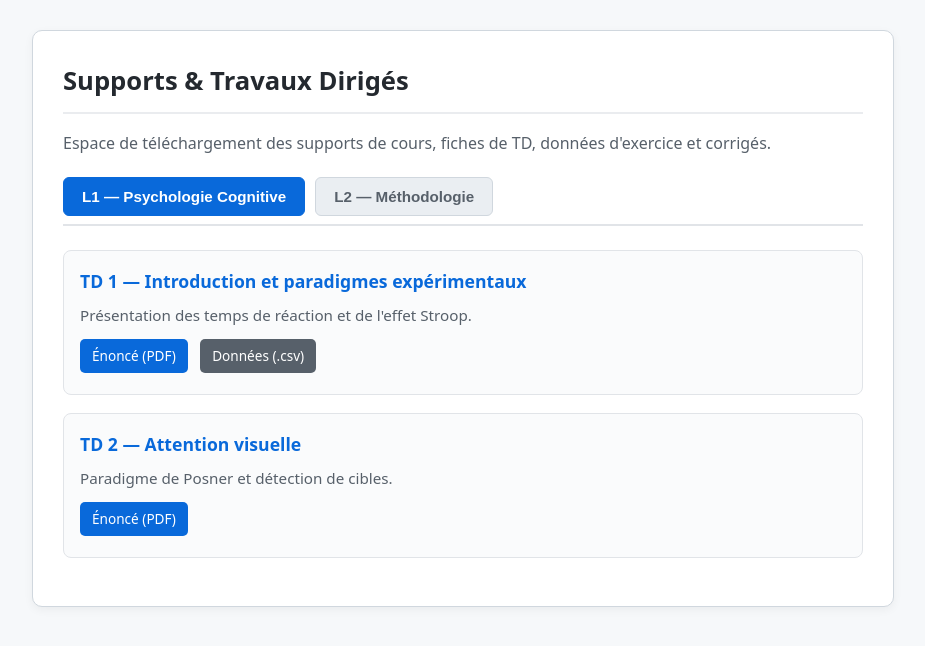
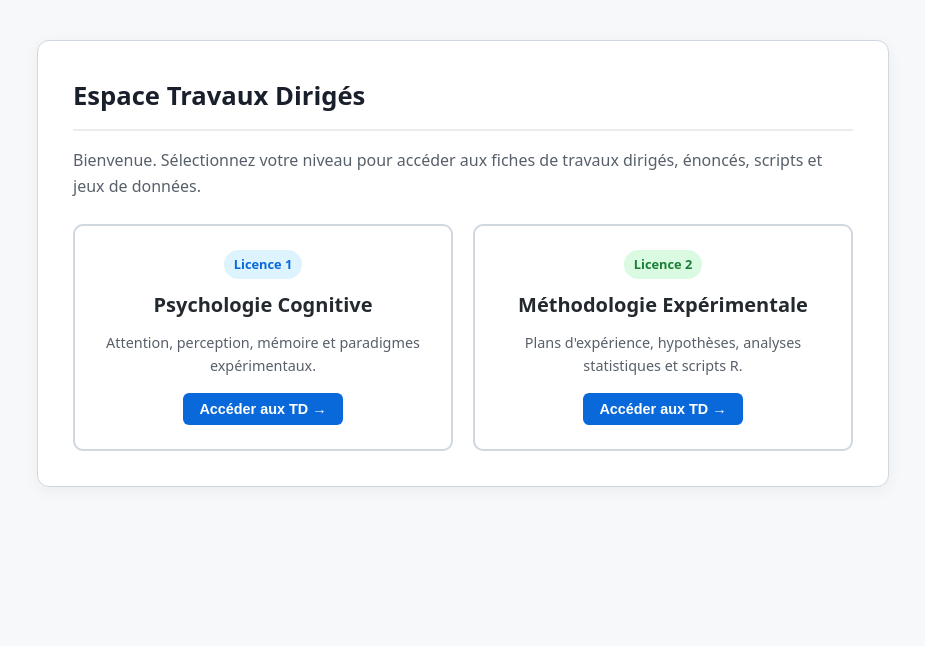
Before and after one commit to EmilienB-Bop/TD, a plain HTML site: page index.html in a window 1280 px wide. Shown: the whole page, without its empty margins (177-1102 px from the left). Drawn offline with Linux system fonts and the light colour scheme.

Commit message:
Refactor index.html for course content and styling
Updated the title and modified styling for various elements. Changed content structure for course sections and adjusted padding, margins, and colors.

```diff
--- a/index.html
+++ b/index.html
@@ -3,82 +3,141 @@
 <head>
   <meta charset="UTF-8">
   <meta name="viewport" content="width=device-width, initial-scale=1.0">
-  <title>Ressources Pédagogiques — Emilien Brochet</title>
+  <title>Supports de TD — Emilien Brochet</title>
   <style>
     body {
       font-family: system-ui, -apple-system, sans-serif;
       margin: 0;
-      padding: 30px 20px;
+      padding: 40px 20px;
       line-height: 1.6;
       color: #24292f;
       background-color: #f6f8fa;
     }
 
     .container {
-      max-width: 800px;
+      max-width: 780px;
       margin: 0 auto;
       background: #ffffff;
-      padding: 30px;
-      border-radius: 10px;
+      padding: 35px;
+      border-radius: 12px;
       border: 1px solid #d0d7de;
-      box-shadow: 0 3px 10px rgba(0,0,0,0.05);
+      box-shadow: 0 4px 15px rgba(0,0,0,0.05);
     }
 
     h1 {
       margin-top: 0;
       font-size: 1.6rem;
       border-bottom: 2px solid #eaecef;
-      padding-bottom: 10px;
+      padding-bottom: 12px;
+      color: #1a1f2c;
     }
 
     .intro {
       color: #57606a;
-      margin-bottom: 20px;
+      margin-bottom: 25px;
     }
 
-    /* Barre d'onglets */
-    .tabs {
-      display: flex;
-      gap: 10px;
-      margin-bottom: 24px;
-      border-bottom: 2px solid #e1e4e8;
-      padding-bottom: 8px;
+    /* Grille de sélection d'accueil */
+    .portal-grid {
+      display: grid;
+      grid-template-columns: 1fr 1fr;
+      gap: 20px;
+      margin-top: 20px;
     }
 
-    .tab-btn {
-      background: #eaeef2;
-      border: 1px solid #d0d7de;
-      padding: 10px 18px;
-      border-radius: 6px;
+    @media (max-width: 600px) {
+      .portal-grid {
+        grid-template-columns: 1fr;
+      }
+    }
+
+    .course-card {
+      border: 2px solid #d0d7de;
+      border-radius: 10px;
+      padding: 24px;
+      text-align: center;
       cursor: pointer;
-      font-size: 0.95rem;
-      font-weight: 600;
-      color: #57606a;
+      background: #ffffff;
       transition: all 0.2s ease;
     }
 
-    .tab-btn:hover {
-      background: #d0d7de;
+    .course-card:hover {
+      border-color: #0969da;
+      box-shadow: 0 6px 18px rgba(9, 105, 218, 0.12);
+      transform: translateY(-2px);
     }
 
-    .tab-btn.active {
+    .badge {
+      display: inline-block;
+      padding: 4px 10px;
+      font-size: 0.8rem;
+      font-weight: 700;
+      border-radius: 20px;
+      margin-bottom: 10px;
+    }
+
+    .badge-l1 {
+      background: #ddf4ff;
+      color: #0969da;
+    }
+
+    .badge-l2 {
+      background: #dafbe1;
+      color: #1a7f37;
+    }
+
+    .course-card h2 {
+      margin: 0 0 10px 0;
+      font-size: 1.25rem;
+    }
+
+    .course-card p {
+      margin: 0 0 16px 0;
+      font-size: 0.9rem;
+      color: #57606a;
+    }
+
+    .enter-btn {
+      display: inline-block;
+      padding: 8px 16px;
       background: #0969da;
       color: #ffffff;
-      border-color: #0969da;
+      border-radius: 6px;
+      font-size: 0.9rem;
+      font-weight: 600;
+      border: none;
+      cursor: pointer;
     }
 
-    .tab-content {
+    /* Vues de cours (cachées au départ) */
+    .course-view {
       display: none;
     }
 
-    .tab-content.active {
-      display: block;
+    .back-btn {
+      display: inline-flex;
+      align-items: center;
+      background: none;
+      border: 1px solid #d0d7de;
+      padding: 6px 12px;
+      border-radius: 6px;
+      color: #57606a;
+      cursor: pointer;
+      font-size: 0.85rem;
+      font-weight: 500;
+      margin-bottom: 20px;
+      transition: background 0.15s ease;
     }
 
-    /* Fiche de séance / TD */
+    .back-btn:hover {
+      background: #f3f4f6;
+      color: #24292f;
+    }
+
+    /* Cartes de TD */
     .seance {
       margin-bottom: 18px;
-      padding: 16px;
+      padding: 18px;
       border: 1px solid #e1e4e8;
       border-radius: 8px;
       background: #fafbfc;
@@ -87,20 +146,20 @@
     .seance h3 {
       margin: 0 0 8px 0;
       font-size: 1.1rem;
-      color: #0969da;
+      color: #1a1f2c;
     }
 
     .seance p {
-      margin: 0 0 12px 0;
-      font-size: 0.95rem;
+      margin: 0 0 14px 0;
+      font-size: 0.9rem;
       color: #57606a;
     }
 
     .btn {
       display: inline-block;
-      padding: 6px 12px;
+      padding: 6px 14px;
       margin-right: 8px;
-      margin-bottom: 5px;
+      margin-bottom: 6px;
       background: #0969da;
       color: white;
       text-decoration: none;
@@ -125,62 +184,85 @@
 <body>
 
   <div class="container">
-    <h1>Supports & Travaux Dirigés</h1>
-    <p class="intro">Espace de téléchargement des supports de cours, fiches de TD, données d'exercice et corrigés.</p>
 
-    <!-- Onglets -->
-    <div class="tabs">
-      <button class="tab-btn active" onclick="switchTab(event, 'tab-l1')">L1 — Psychologie Cognitive</button>
-      <button class="tab-btn" onclick="switchTab(event, 'tab-l2')">L2 — Méthodologie</button>
+    <!-- VUE 1 : PORTAIL DE DÉPART -->
+    <div id="home-view">
+      <h1>Espace Travaux Dirigés</h1>
+      <p class="intro">Bienvenue. Sélectionnez votre niveau pour accéder aux fiches de travaux dirigés, énoncés, scripts et jeux de données.</p>
+
+      <div class="portal-grid">
+        <!-- Carte L1 -->
+        <div class="course-card" onclick="showCourse('l1')">
+          <span class="badge badge-l1">Licence 1</span>
+          <h2>Psychologie Cognitive</h2>
+          <p>Attention, perception, mémoire et paradigmes expérimentaux.</p>
+          <button class="enter-btn">Accéder aux TD &rarr;</button>
+        </div>
+
+        <!-- Carte L2 -->
+        <div class="course-card" onclick="showCourse('l2')">
+          <span class="badge badge-l2">Licence 2</span>
+          <h2>Méthodologie Expérimentale</h2>
+          <p>Plans d'expérience, hypothèses, analyses statistiques et scripts R.</p>
+          <button class="enter-btn">Accéder aux TD &rarr;</button>
+        </div>
+      </div>
     </div>
 
-    <!-- Contenu L1 -->
-    <div id="tab-l1" class="tab-content active">
+    <!-- VUE 2 : L1 COGNITIVE -->
+    <div id="view-l1" class="course-view">
+      <button class="back-btn" onclick="showHome()">&larr; Retour au choix des cours</button>
+      <h1>L1 — Psychologie Cognitive</h1>
+      <p class="intro">Ressources, sujets de TD et matériels d'expériences.</p>
 
-      <!-- Exemple de TD L1 -->
       <div class="seance">
-        <h3>TD 1 — Introduction et paradigmes expérimentaux</h3>
-        <p>Présentation des temps de réaction et de l'effet Stroop.</p>
+        <h3>TD 1 — Introduction et temps de réaction</h3>
+        <p>Paradigme de soustraction mentale et effet Stroop.</p>
         <a href="L1_TD1_Enonce.pdf" class="btn" target="_blank" download>Énoncé (PDF)</a>
         <a href="L1_TD1_Donnees.csv" class="btn btn-secondary" target="_blank" download>Données (.csv)</a>
       </div>
 
       <div class="seance">
         <h3>TD 2 — Attention visuelle</h3>
-        <p>Paradigme de Posner et détection de cibles.</p>
+        <p>Paradigme d'indiçage spatial de Posner.</p>
         <a href="L1_TD2_Enonce.pdf" class="btn" target="_blank" download>Énoncé (PDF)</a>
       </div>
-
     </div>
 
-    <!-- Contenu L2 -->
-    <div id="tab-l2" class="tab-content">
+    <!-- VUE 3 : L2 MÉTHODO -->
+    <div id="view-l2" class="course-view">
+      <button class="back-btn" onclick="showHome()">&larr; Retour au choix des cours</button>
+      <h1>L2 — Méthodologie Expérimentale</h1>
+      <p class="intro">Plans factoriels, manipulation des variables et traitements statistiques.</p>
 
-      <!-- Exemple de TD L2 -->
       <div class="seance">
-        <h3>TD 1 — Rappels statistiques et plans d'expérience</h3>
-        <p>Plans factoriels, variables indépendantes / dépendantes et hypothèses.</p>
-        <a href="L2_TD1_Fiche.pdf" class="btn" target="_blank" download>Support de TD (PDF)</a>
+        <h3>TD 1 — Plans factoriels & Opérationnalisation</h3>
+        <p>Identification des VI, VD et formulation des hypothèses opérationnelles.</p>
+        <a href="L2_TD1_Enonce.pdf" class="btn" target="_blank" download>Énoncé (PDF)</a>
       </div>
 
       <div class="seance">
-        <h3>TD 2 — Analyse de variance (ANOVA) & R</h3>
-        <p>Application pratique sur script R et jeu de données.</p>
-        <a href="L2_TD2_Sujet.pdf" class="btn" target="_blank" download>Sujet (PDF)</a>
+        <h3>TD 2 — Analyse de variance (ANOVA) & Pratique R</h3>
+        <p>Traitement des données d'un plan factoriel sous R.</p>
+        <a href="L2_TD2_Enonce.pdf" class="btn" target="_blank" download>Énoncé (PDF)</a>
         <a href="L2_TD2_Script.R" class="btn" target="_blank" download>Script R (.R)</a>
-        <a href="L2_TD2_Data.csv" class="btn btn-secondary" target="_blank" download>Dataset (.csv)</a>
+        <a href="L2_TD2_Donnees.csv" class="btn btn-secondary" target="_blank" download>Données (.csv)</a>
       </div>
-
     </div>
 
   </div>
 
   <script>
-    function switchTab(evt, tabId) {
-      document.querySelectorAll('.tab-content').forEach(c => c.classList.remove('active'));
-      document.querySelectorAll('.tab-btn').forEach(b => b.classList.remove('active'));
-      document.getElementById(tabId).classList.add('active');
-      evt.currentTarget.classList.add('active');
+    function showCourse(course) {
+      document.getElementById('home-view').style.display = 'none';
+      document.getElementById('view-l1').style.display = (course === 'l1') ? 'block' : 'none';
+      document.getElementById('view-l2').style.display = (course === 'l2') ? 'block' : 'none';
+    }
+
+    function showHome() {
+      document.getElementById('home-view').style.display = 'block';
+      document.getElementById('view-l1').style.display = 'none';
+      document.getElementById('view-l2').style.display = 'none';
     }
   </script>
 
```
